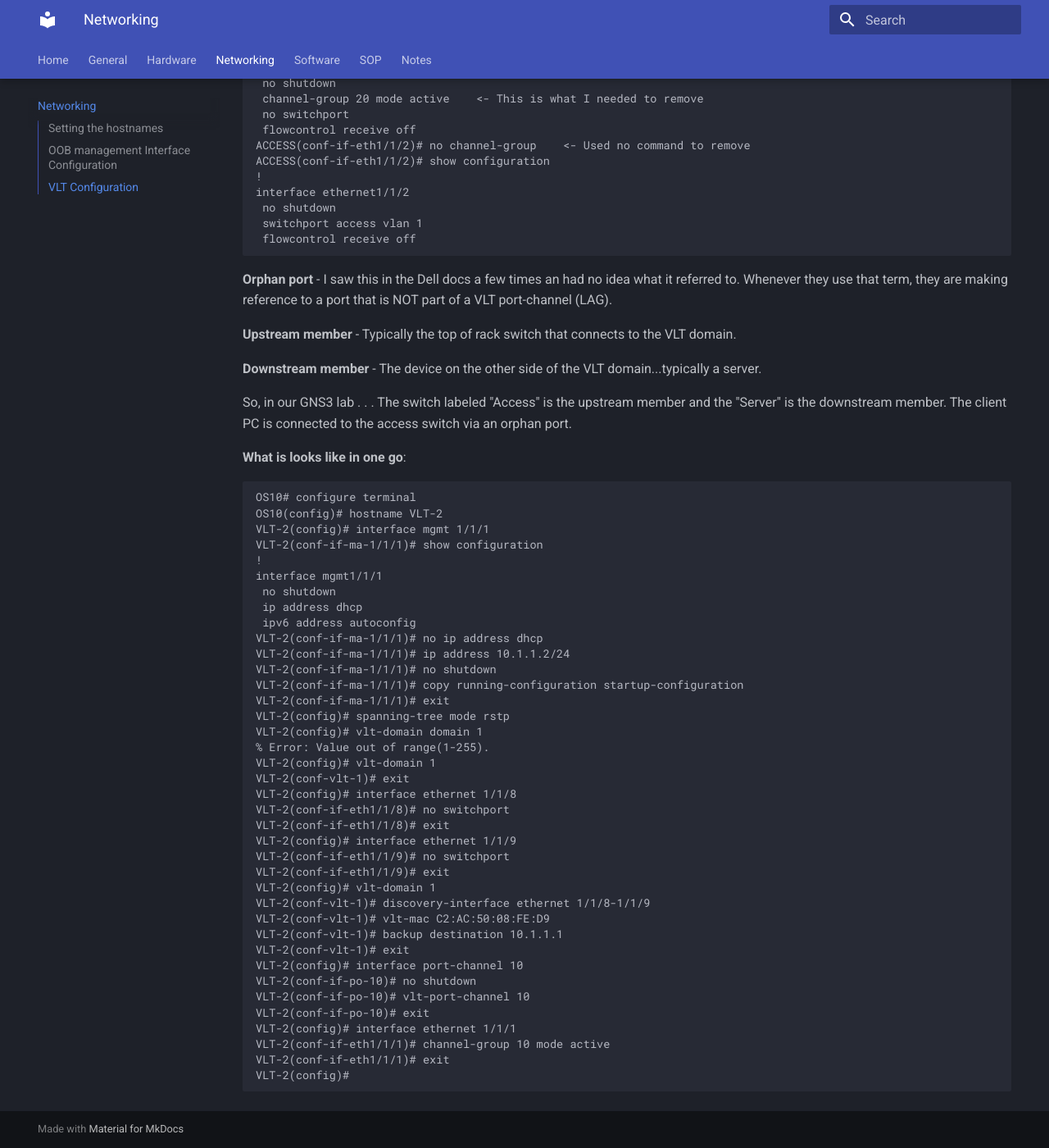
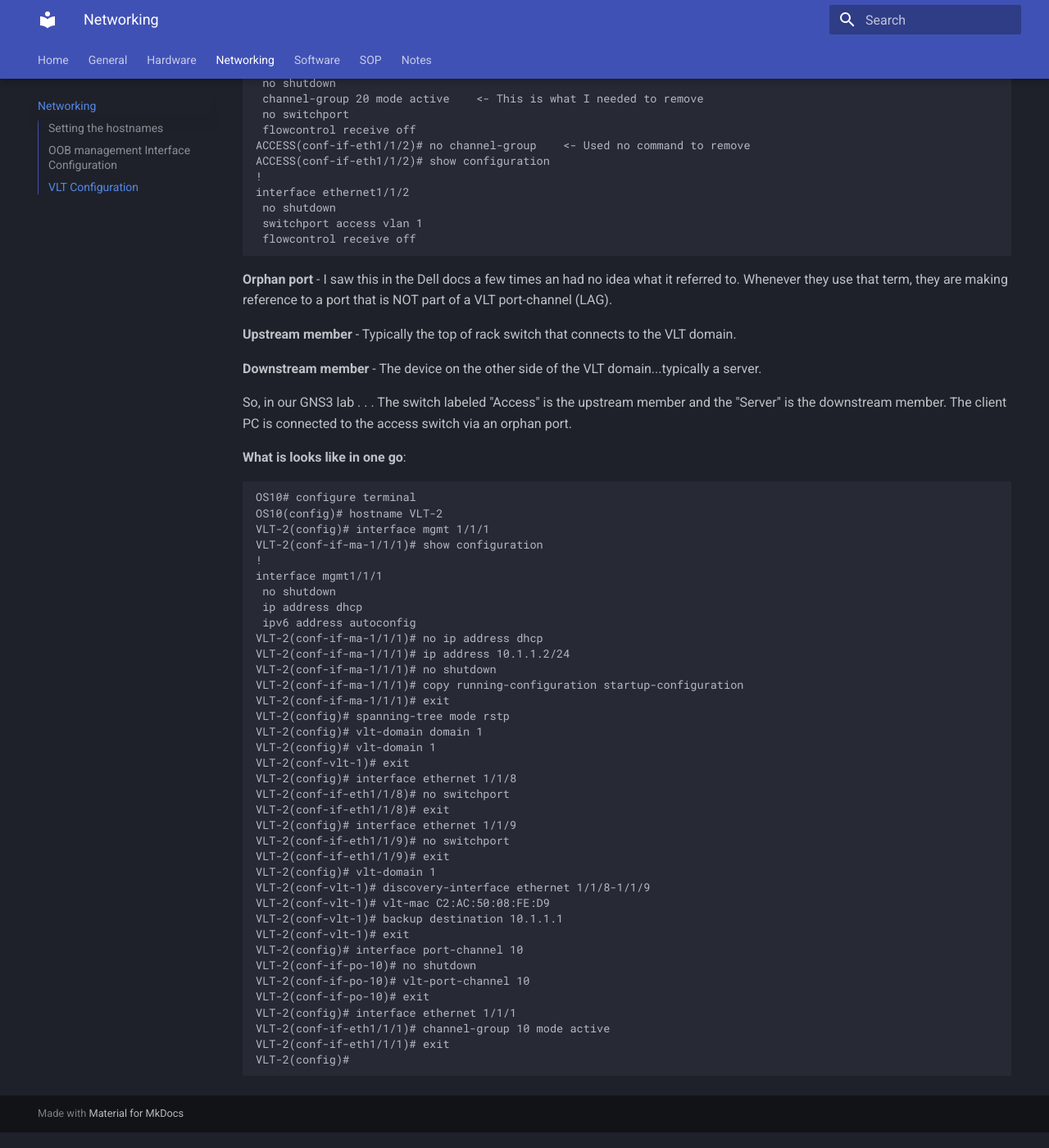
Before and after one commit to rmscode/binary-garden, an MkDocs documentation site: the page built from docs/networking/networking.md, in a window 1280 px wide and 1400 px high, scrolled down 4905 px. Shown: the whole window at 82% size. Built offline with MkDocs 1.6.1 and Material for MkDocs 9.7.7, drawn with Linux system fonts in a browser that asks for light colours.

Commit message:
Update networking.md

````diff
--- a/docs/networking/networking.md
+++ b/docs/networking/networking.md
@@ -108,13 +108,13 @@
 >
 > The backup destination is the IP address of the peer that is not the local switch.
 
-*VLT Peer 1*
+*VLT Peer 1*:
 
 ```bash
 VLT-1(conf-vlt-1)# backup destination 10.1.1.2
 ```
 
-*VLT Peer 2*
+*VLT Peer 2*:
 
 ```bash
 VLT-2(conf-vlt-1)# backup destination 10.1.1.1
@@ -260,7 +260,6 @@
 VLT-2(conf-if-ma-1/1/1)# exit
 VLT-2(config)# spanning-tree mode rstp
 VLT-2(config)# vlt-domain domain 1
-% Error: Value out of range(1-255).
 VLT-2(config)# vlt-domain 1
 VLT-2(conf-vlt-1)# exit
 VLT-2(config)# interface ethernet 1/1/8
````
